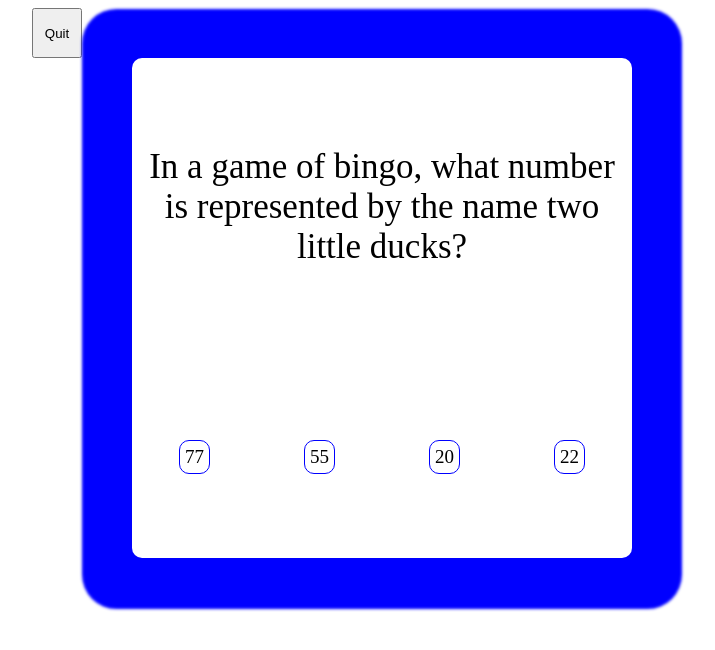
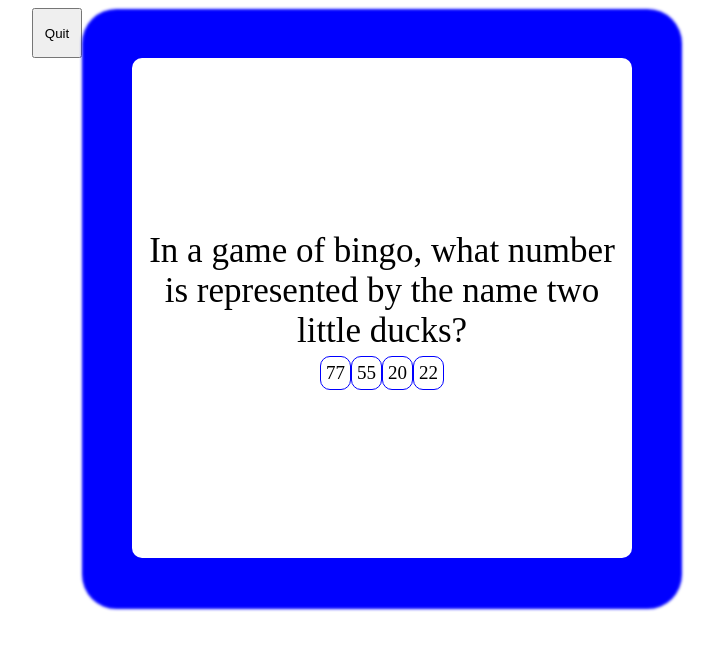
Before and after one commit to pociust/tandem-code-challenge, a Vue app: page /quiz in a window 1280 px wide. Shown: the top 650 px of the page, without its empty margins (283-998 px from the left). Built offline with nearby package versions, Linux system fonts and the light colour scheme.

Commit message:
added flexbox rules for content to be centered when desplaying right/wrong

```diff
--- a/src/pages/Quiz.vue
+++ b/src/pages/Quiz.vue
@@ -22,6 +22,12 @@
   .wrong-shadow
     box-shadow: 0px 1px 3px 50px red
 
+  .content-flex
+    height: 100%
+    display: flex
+    justify-content: center
+    align-items: center
+
 </style>
 <template lang="pug">
   .quiz-flex
@@ -34,10 +40,10 @@
         @correct="answeredCorrectly"
         @wrong="answeredIncorrectly"
       )
-      div(v-if="answerSelected")
-        div(v-if="answerSelectedCorrect")
+      div(style="height: 100%" v-if="answerSelected")
+        .content-flex(v-if="answerSelectedCorrect")
           AnswerCorrect(:answer="answer")
-        div(v-if="answerSelectedFalse")
+        .content-flex(v-if="answerSelectedFalse")
           AnswerWrong(:answer="answer")
 </template>
 <script>
```
